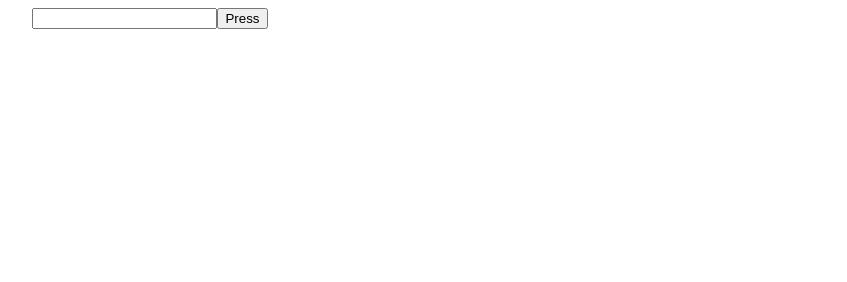
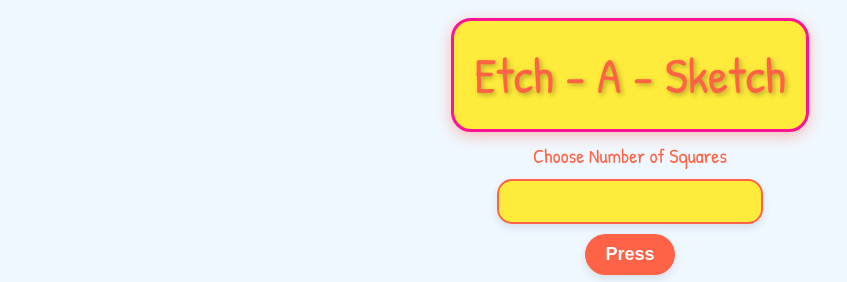
Before and after one commit to KingVladAtheris/etch-a-sketch, a plain HTML site: page index.html in a window 1280 px wide. Shown: the whole page, without its empty margins (10-857 px from the left). Drawn offline with Linux system fonts and the light colour scheme.

Commit message:
feat: GUI, rules in README, resized container

```diff
--- a/index.html
+++ b/index.html
@@ -6,8 +6,11 @@
     <title>Etch-a-Sketch</title>
     <script src="script.js" defer></script>
     <link rel="stylesheet" href="style.css">
+    <link href="https://fonts.googleapis.com/css2?family=Patrick+Hand&display=swap" rel="stylesheet">
 </head>
 <body>
+    <div id="title">Etch - A - Sketch</div>
+    <div id="instruction">Choose Number of Squares</div>
     <input id="user-input" type="text">
     <button id="user-button">Press</button>
     <div id="container">
--- a/script.js
+++ b/script.js
@@ -11,6 +11,9 @@
     } else {
         // Clear container before adding new divs
         divContainer.innerHTML = '';
+        // Clear the input field and set focus
+        buttonInput.value = "";
+        buttonInput.focus();
 
         for (let i = 0; i < squaresNumber; i++) {
             const dynamicDiv = document.createElement("div");
--- a/style.css
+++ b/style.css
@@ -6,17 +6,91 @@
 }
 body{
     display: flex;
-    justify-content: center;
-    align-items: flex-start;
+    flex-direction: column;
+    align-items: center;
+    gap: 10px;
+    background-color: #f0f8ff;
 }
 #container{
     display: flex;
     flex-wrap: wrap;
-    overflow: hidden;
-    height: 960px;
-    width: 960px;
+    height: 400px;
+    width: 400px;
     justify-content: space-evenly;
     align-items: stretch;
     margin: 0;
     padding: 0;
 }
+#user-input {
+    font-size: 18px;
+    padding: 10px 15px;
+    border: 2px solid #FF6347;
+    border-radius: 15px;
+    background-color: #FFEB3B;
+    color: #333;
+    box-shadow: 0px 4px 8px rgba(0, 0, 0, 0.1);
+    transition: all 0.3s ease-in-out;
+}
+
+#user-input:focus {
+    border-color: #FF1493;
+    background-color: #FFFACD;
+    box-shadow: 0px 4px 15px rgba(255, 20, 147, 0.5);
+    outline: none;
+}
+#user-button {
+    font-size: 18px;
+    padding: 10px 20px;
+    border: none;
+    background-color: #FF6347;
+    color: white;
+    font-weight: bold;
+    border-radius: 25px;
+    cursor: pointer;
+    box-shadow: 0px 4px 8px rgba(0, 0, 0, 0.1);
+    transition: all 0.3s ease-in-out;
+}
+
+#user-button:hover {
+    background-color: #FF4500;
+    box-shadow: 0px 6px 12px rgba(255, 69, 0, 0.4);
+}
+
+#user-button:active {
+    background-color: #D85F30;
+    box-shadow: 0px 2px 4px rgba(255, 69, 0, 0.3);
+}
+
+#user-button:focus {
+    outline: none;
+    box-shadow: 0px 0px 10px rgba(255, 69, 0, 0.6);
+}
+
+#title{
+    font-family: 'Patrick Hand', cursive;
+    font-size: 50px;
+    text-align: center;
+    color: #FF6343;
+    text-shadow: 2px 2px 5px rgba(0, 0, 0, 0.3);
+    margin-top: 10px;
+    padding: 20px;
+    background-color: #FFEB3B;
+    border: 3px solid #FF1493;
+    border-radius: 20px;
+    box-shadow: 0px 4px 15px rgba(255, 99, 71, 0.4);
+    animation: bounce 0.5s ease-in-out infinite alternate;
+}
+@keyframes bounce{
+    0%{
+        transform: translateY(0);
+    }
+    100%{
+        transform: translateY(-10px);
+    }
+}
+#instruction{
+    font-family: 'Patrick Hand', cursive;
+    font-size: 20px;
+    color: #FF6343;
+
+}
```
Also changed, not shown: 1 other file.
